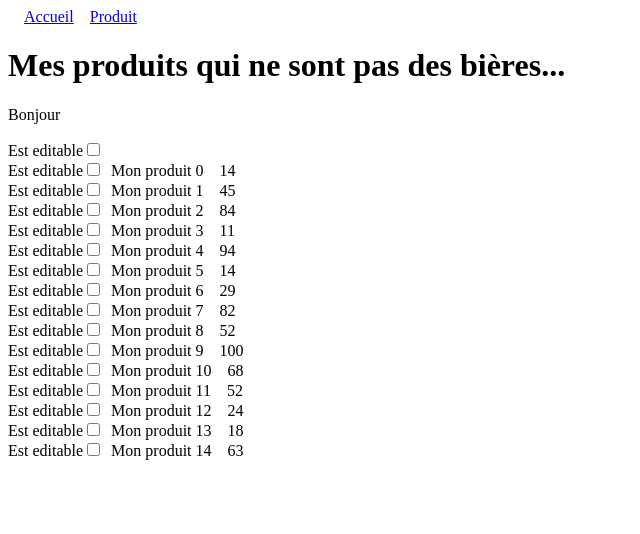
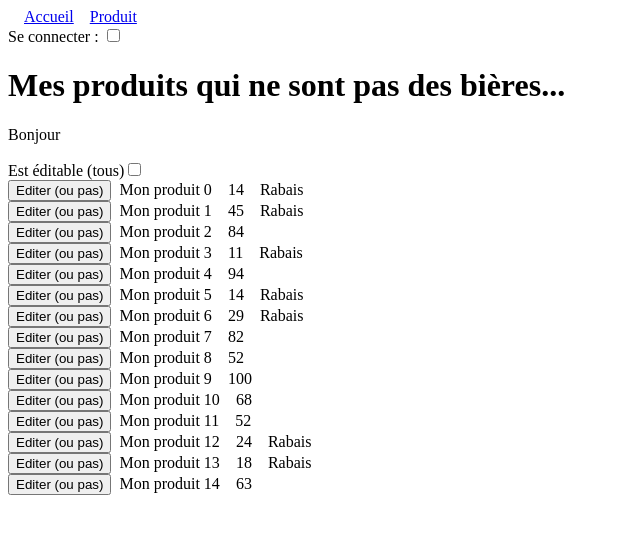
Before and after one commit to aptruchon/demo-angular, an Angular app: page /produit in a window 1280 px wide. Shown: the top 534 px of the page, without its empty margins (0-640 px from the left). Built offline with nearby package versions, Linux system fonts and the light colour scheme.

Commit message:
Ajout d'un service pour gérer la connexion

```diff
--- /dev/null
+++ b/src/app/connecter.service.ts
@@ -0,0 +1,19 @@
+import { Injectable } from '@angular/core';
+
+@Injectable({
+  providedIn: 'root'
+})
+export class ConnecterService {
+  etatConnexion:Boolean = false;
+
+  constructor() { }
+
+  getEtatConnexion():Boolean {
+    return this.etatConnexion;
+
+  }
+
+  setEtatConnexion(etat: Boolean):void {
+    this.etatConnexion = etat;
+  }
+}
--- a/src/app/entete/entete.component.html
+++ b/src/app/entete/entete.component.html
@@ -2,3 +2,4 @@
     <a routerLink="/">Accueil</a>
     <a routerLink="/produit">Produit</a>
 </nav>
+Se connecter : <input type="checkbox" (click)="changeConnexion()" [checked]="estConnecte">
--- a/src/app/entete/entete.component.ts
+++ b/src/app/entete/entete.component.ts
@@ -1,4 +1,5 @@
 import { Component } from '@angular/core';
+import { ConnecterService } from '../connecter.service';
 
 @Component({
   selector: 'app-entete',
@@ -6,5 +7,17 @@
   styleUrls: ['./entete.component.scss']
 })
 export class EnteteComponent {
+  estConnecte: Boolean = false;
 
+  constructor(private servConnecter: ConnecterService) {}
+
+  ngOnInit(){
+    this.estConnecte = this.servConnecter.getEtatConnexion();
+  }
+
+  changeConnexion(){
+    this.estConnecte = !this.estConnecte;
+    this.servConnecter.setEtatConnexion(this.estConnecte);
+    console.log(this.estConnecte);
+  }
 }
--- a/src/app/liste-produit/liste-produit.component.html
+++ b/src/app/liste-produit/liste-produit.component.html
@@ -1,10 +1,13 @@
 <h1>Mes produits qui ne sont pas des bières...</h1>
 
 <p>{{salutation}}</p>
-Est editable<input type="checkbox" [(ngModel)]="estEditable">
+Est éditable (tous)<input type="checkbox" (click)="rendreEditable()" [checked]="estEditable">
+
+<app-produit *ngFor="let unProduit of produits" [produit]="unProduit" [estEditable]="estEditable"></app-produit>
+
 
 <!-- Exemple boucle, boucle sur soit même -->
-<article *ngFor="let unProduit of produit">
+<!-- <article *ngFor="let unProduit of produit">
     Est editable<input type="checkbox" [(ngModel)]="unProduit.editable">
     <ng-container *ngIf="estEditable || unProduit.editable">
         Nom :<input [(ngModel)] = unProduit.nom>
@@ -15,4 +18,6 @@
         <span>{{unProduit.nom}}</span>
         <span>{{unProduit.prix}}</span>
     </ng-container>
-</article>
+
+    <span *ngIf="unProduit.prix < 50">Rabais</span>
+</article> -->
--- a/src/app/liste-produit/liste-produit.component.ts
+++ b/src/app/liste-produit/liste-produit.component.ts
@@ -1,4 +1,5 @@
 import { Component } from '@angular/core';
+import { ConnecterService } from '../connecter.service';
 import { Produit } from '../produit';
 
 @Component({
@@ -9,25 +10,33 @@
 export class ListeProduitComponent {
   salutation: String = "";
   estEditable: Boolean = false;
-  produit: Produit[] = [];
+  produits: Produit[] = [];
   // produit: Object[];
 
-  constructor(){}
+  constructor(private servConnecter: ConnecterService){}
 
   ngOnInit(): void {
     if(this.salutation == ""){
       this.salutation = "Bonjour";
     }
 
-    this.produit = [...Array(15)].map((item, index)=>{
-      return <Produit>{
+    this.produits = [...Array(15)].map((item, index)=>{
+      return {
               id: index + 1,
               nom: "Mon produit " + index,
               prix: Math.ceil(Math.random() * 100),
               editable: false,
             };
     })
-    console.log(this.produit);
+    console.log(this.produits);
+  }
 
+  rendreEditable(){
+    if(this.servConnecter.getEtatConnexion()){
+      this.estEditable = !this.estEditable;
+    }
+    else {
+      this.estEditable = false;
+    }
   }
 }
--- a/src/app/produit/produit.component.html
+++ b/src/app/produit/produit.component.html
@@ -1 +1,13 @@
-<p>produit works!</p>
+<article>
+    <button (click)="changeEditable()">Editer (ou pas)</button>
+    <ng-container *ngIf="estEditable">
+        Nom :<input [(ngModel)] = produit.nom>
+        Prix :<input [(ngModel)] = produit.prix>
+    </ng-container>
+
+    <ng-container *ngIf="!estEditable">
+        <span>{{produit.nom}}</span>
+        <span>{{produit.prix}}</span>
+    </ng-container>
+    <span *ngIf="produit.prix < 50">Rabais</span>
+</article>
--- a/src/app/produit/produit.component.scss
+++ b/src/app/produit/produit.component.scss
@@ -0,0 +1,5 @@
+article {
+    span {
+        margin: 0px 8px;
+    }
+}
--- a/src/app/produit/produit.component.ts
+++ b/src/app/produit/produit.component.ts
@@ -1,4 +1,5 @@
-import { Component } from '@angular/core';
+import { Component, Input } from '@angular/core';
+import { Produit } from '../produit';
 
 @Component({
   selector: 'app-produit',
@@ -6,5 +7,14 @@
   styleUrls: ['./produit.component.scss']
 })
 export class ProduitComponent {
+  @Input() produit: Produit;
+  @Input() estEditable: Boolean;
+
+  constructor(){}
+
+  changeEditable(){
+    this.estEditable = !this.estEditable;
+  }
+
 
 }
```
Also changed, not shown: 1 other file (tests, documents, lock files or other folders).
